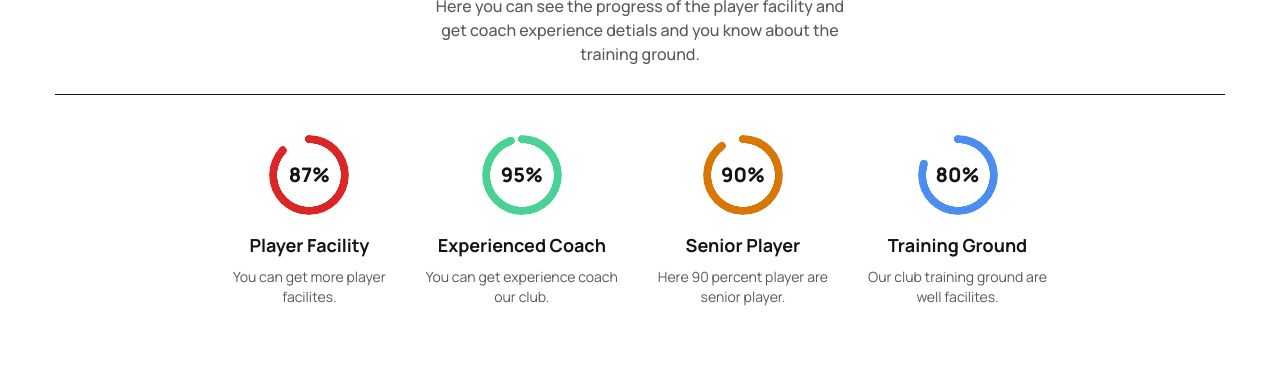
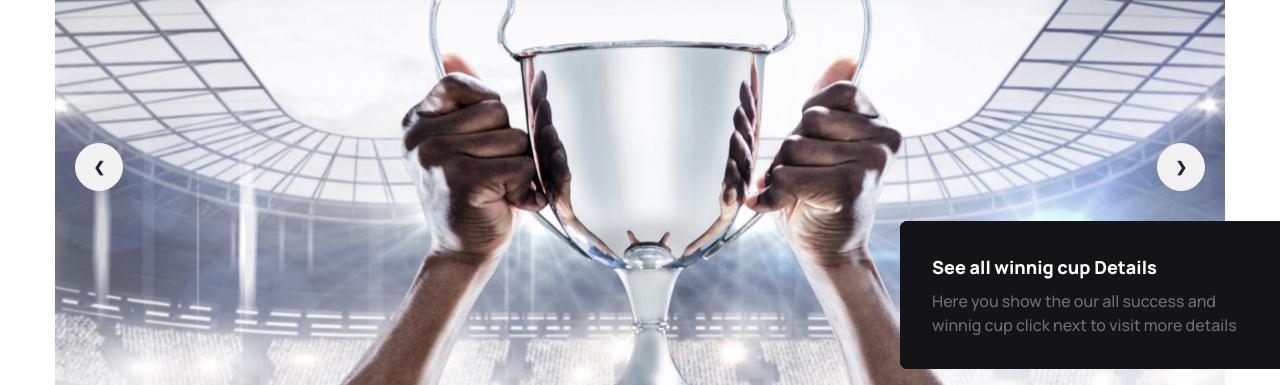
Before and after one commit to shodorsonnath/hockey-club, a plain HTML site: page index.html in a window 1280 px wide. Shown: the part 163-548 px from the top of the page. Drawn offline with nearby package versions, Linux system fonts and the light colour scheme.

Commit message:
complete banner ssection part

```diff
--- a/index.html
+++ b/index.html
@@ -23,20 +23,80 @@
 <body class="font-manrope">
     <!-- header section start -->
     <header>
+      <!-- banner section start -->
+      <div class="mt-10 lg:mt-20 flex flex-col justify-center items-center">
+        <div class="carousel lg:w-[1170px] lg:h-[500px] w-[335px] h-[200px]">
+
+          <div id="slide1" class="carousel-item relative lg:w-[1170px] lg:h-[500px] w-[335px] h-[200px]">
+            <img src="Images/1.png" class="lg:w-[1170px] lg:h-[500px] w-[335px] h-[200px]" />
+            <div class="absolute flex justify-between transform -translate-y-1/2 left-5 right-5 top-1/2">
+              <a href="#slide4" class="btn btn-circle">❮</a>
+              <a href="#slide2" class="btn btn-circle">❯</a>
+            </div>
+          </div>
+          <div class="absolute top-64 lg:top-96 lg:left-[900px] lg:right-10">
+            <div class="bg-[#131318] p-5 lg:p-8 rounded-lg w-[335px] lg:w-[400px] ">
+              <h3 class="text-white font-extrabold text-lg pb-2">See all winnig cup Details</h3>
+              <p class="text-[#FFFFFF63] text-base font-medium">Here you show the our all success and winnig cup click next to visit more details</p>
+            </div>
+          </div>
+          <div id="slide2" class="carousel-item relative lg:w-[1170px] lg:h-[500px] w-[335px] h-[200px]">
+            <img src="Images/2.png" class="lg:w-[1170px] lg:h-[500px] w-[335px] h-[200px]" />
+            <div class="absolute flex justify-between transform -translate-y-1/2 left-5 right-5 top-1/2">
+              <a href="#slide1" class="btn btn-circle">❮</a>
+              <a href="#slide3" class="btn btn-circle">❯</a>
+            </div>
+          </div>
+          <div class="absolute top-64 lg:top-96 lg:left-[900px] lg:right-10">
+            <div class="bg-[#131318] p-5 lg:p-8 rounded-lg w-[335px] lg:w-[400px] ">
+              <h3 class="text-white font-extrabold text-lg pb-2">See all winnig cup Details</h3>
+              <p class="text-[#FFFFFF63] text-base font-medium">Here you show the our all success and winnig cup click next to visit more details</p>
+            </div>
+          </div>
+          <div id="slide3" class="carousel-item relative lg:w-[1170px] lg:h-[500px] w-[335px] h-[200px]">
+            <img src="Images/3.png" class="lg:w-[1170px] lg:h-[500px] w-[335px] h-[200px]" />
+            <div class="absolute flex justify-between transform -translate-y-1/2 left-5 right-5 top-1/2">
+              <a href="#slide2" class="btn btn-circle">❮</a>
+              <a href="#slide4" class="btn btn-circle">❯</a>
+            </div>
+          </div>
+          <div class="absolute top-64 lg:top-96 lg:left-[900px] lg:right-10">
+            <div class="bg-[#131318] p-5 lg:p-8 rounded-lg w-[335px] lg:w-[400px] ">
+              <h3 class="text-white font-extrabold text-lg pb-2">See all winnig cup Details</h3>
+              <p class="text-[#FFFFFF63] text-base font-medium">Here you show the our all success and winnig cup click next to visit more details</p>
+            </div>
+          </div>
+          <div id="slide4" class="carousel-item relative lg:w-[1170px] lg:h-[500px] w-[335px] h-[200px]">
+            <img src="Images/4.png" class="lg:w-[1170px] lg:h-[500px] w-[335px] h-[200px]" />
+            <div class="absolute flex justify-between transform -translate-y-1/2 left-5 right-5 top-1/2">
+              <a href="#slide3" class="btn btn-circle">❮</a>
+              <a href="#slide1" class="btn btn-circle">❯</a>
+            </div>
+          </div>
+          <div class="absolute top-64 lg:top-96 lg:left-[900px] lg:right-10">
+            <div class="bg-[#131318] p-5 lg:p-8 rounded-lg w-[335px] lg:w-[400px] ">
+              <h3 class="text-white font-extrabold text-lg pb-2">See all winnig cup Details</h3>
+              <p class="text-[#FFFFFF63] text-base font-medium">Here you show the our all success and winnig cup click next to visit more details</p>
+            </div>
+          </div>
+        </div>
+      </div>
+
+      <!-- banner section close -->
 
     </header>
     <!-- header section close -->
     <!-- main section start -->
     <main>
       <!-- professional hockeys club section start -->
-      <section class="mt-10 lg:mt-20">
+      <section class="mt-48 lg:mt-20">
         <!-- professional hockeys club text part -->
         <div class="flex flex-col justify-center items-center text-center">
           <!-- horizontal line -->
           <div class="bg-[#13131213] w-[320px] lg:w-[1170px] h-[1px]"></div>
           <h2 class="font-extrabold text-2xl lg:text-3xl text-[#131318] pt-7 pb-3">Professional Hockeys Club</h2>
           <p class="text-sm lg:text-base font-medium text-[#131312B3] pb-7 mx-10 lg:mx-80 lg:px-28">Here you can see the progress of the player facility and get coach experience detials and you know about the training ground.</p>
-          <div class="bg-[#131312] w-[320px] lg:w-[1170px] h-[1px] mb-5 lg:mb-10"></div>
+          <div class="bg-[#13131213] w-[320px] lg:w-[1170px] h-[1px] mb-5 lg:mb-10"></div>
         </div>
         <div class="flex flex-col lg:flex-row gap-5 lg:gap-10 justify-center items-center">
           <div class="flex flex-col justify-center items-center text-center">
@@ -60,9 +120,7 @@
             <p class="pt-2 font-normal text-sm text-[#131312B3]">Our club training ground are <br> well facilites.</p>
           </div>
         </div>
-
       </section>
-
       <!-- professional hockeys club section close -->
       <!-- program section start -->
       <section class="mt-10 lg:mt-20">
```
